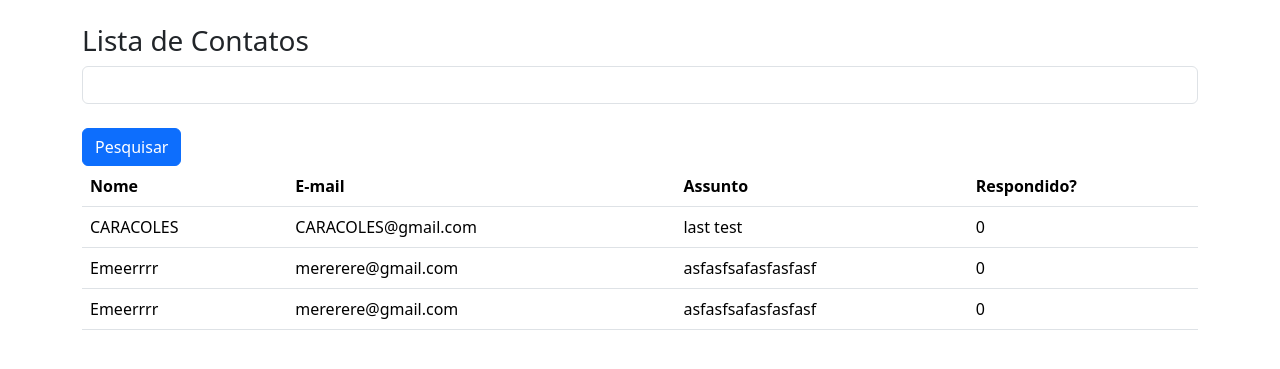
After one commit to Mensola11/Estudo-Flask, a Flask app: page /contato/lista/ in a window 1280 px wide. The commit adds this page. Shown: the top 369 px of the page. Run offline with Flask 3, Linux system fonts and the light colour scheme.

Commit message:
Ajuste do form para recuperar dados do db e adição da lista de contatos

```diff
--- a/estudo/templates/Contato old.html
+++ b/estudo/templates/Contato old.html
@@ -17,7 +17,7 @@
                     <input type="text" name="pesquisa" id="" class="form-control">
                 </div>
                 <div class="col-3">
-                    <button type="submit" class="btn btn-primary mt-4 col-12">pesquisa</button>
+                    <button type="submit" class="btn btn-Black mt-4 col-12">pesquisa</button>
                 </div>
             </form>
 
--- /dev/null
+++ b/estudo/templates/Contato_lista.html
@@ -0,0 +1,59 @@
+<!DOCTYPE html>
+<html lang="pt-br">
+<head>
+    <meta charset="UTF-8">
+    <meta name="viewport" content="width=device-width, initial-scale=1.0">
+    <title>Contato</title>
+    <link href="https://cdn.jsdelivr.net/npm/bootstrap@5.3.8/dist/css/bootstrap.min.css" rel="stylesheet" integrity="sha384-sRIl4kxILFvY47J16cr9ZwB07vP4J8+LH7qKQnuqkuIAvNWLzeN8tE5YBujZqJLB" crossorigin="anonymous">
+</head>
+<body>
+    <div class="container mt-4">
+
+        <div class="row mt-4">
+            <h3>Lista de Contatos</h3>
+
+            <form method="get" calss="row">
+                <div class="class-col9">
+                    <input type="text" name="pesquisa" class="form-control">
+                </div>
+                <div class="col-3 mt-4">
+                    <button type="submit" class="btn btn-primary"> Pesquisar</button>
+                </div>
+            </form>
+            <div class="col-12">
+                <table class="table">
+                    <thead>
+                        <tr>
+                            <th>Nome</th>
+                            <th>E-mail</th>
+                            <th>Assunto</th>
+                            <th>Respondido?</th>
+                        </tr>
+                    </thead>
+                    <tbody>
+                        <tr>
+                            <td>{{context['dados'][0].nome}}</td>
+                            <td>{{context['dados'][0].email}}</td>
+                            <td>{{context['dados'][0].assunto}}</td>
+                            <td>{{context['dados'][0].respondido}}</td>
+                        </tr>
+                        <tr>
+                            <td>{{context['dados'][1].nome}}</td>
+                            <td>{{context['dados'][1].email}}</td>
+                            <td>{{context['dados'][1].assunto}}</td>
+                            <td>{{context['dados'][1].respondido}}</td>
+                        </tr>
+                        <tr>
+                            <td>{{context['dados'][2].nome}}</td>
+                            <td>{{context['dados'][2].email}}</td>
+                            <td>{{context['dados'][2].assunto}}</td>
+                            <td>{{context['dados'][2].respondido}}</td>
+                        </tr>
+                    </tbody>
+                </table>
+            </div>
+
+        </div>
+    <script src="https://cdn.jsdelivr.net/npm/bootstrap@5.3.8/dist/js/bootstrap.bundle.min.js" integrity="sha384-FKyoEForCGlyvwx9Hj09JcYn3nv7wiPVlz7YYwJrWVcXK/BmnVDxM+D2scQbITxI" crossorigin="anonymous"></script>
+</body>
+</html>
--- a/estudo/views.py
+++ b/estudo/views.py
@@ -25,6 +25,25 @@ def contato():
         return redirect(url_for('homepage'))
 
     return render_template('Contato.html', context=context, form=form)
+
+
+
+@app.route('/contato/lista/')
+def contatoLista():
+     context = {}
+
+     if request.method == 'GET':
+         pesquisa = request.args.get('pesquisa','')
+
+     dados = Contato.query.order_by('nome')
+     if pesquisa != '':
+         dados = dados.filter_by(nome=pesquisa)
+     context = {'dados': dados.all()}
+
+     return render_template('Contato_lista.html', context = context)
+
+
+
 
 # Formato não recomendado
 
--- a/requirements.txt
+++ b/requirements.txt
@@ -2,10 +2,14 @@ alembic==1.18.4
 blinker==1.9.0
 click==8.3.2
 colorama==0.4.6
+dnspython==2.8.0
+email-validator==2.3.0
 Flask==3.1.3
 Flask-Migrate==4.1.0
 Flask-SQLAlchemy==3.1.1
+Flask-WTF==1.3.0
 greenlet==3.4.0
+idna==3.13
 itsdangerous==2.2.0
 Jinja2==3.1.6
 Mako==1.3.11
@@ -13,3 +17,4 @@ MarkupSafe==3.0.3
 SQLAlchemy==2.0.49
 typing_extensions==4.15.0
 Werkzeug==3.1.8
+WTForms==3.2.1
```
Also changed, not shown: estudo/templates/Contato.html (+8 -8 lines), estudo/templates/index.html (+10 -4 lines), instance/database.db.
